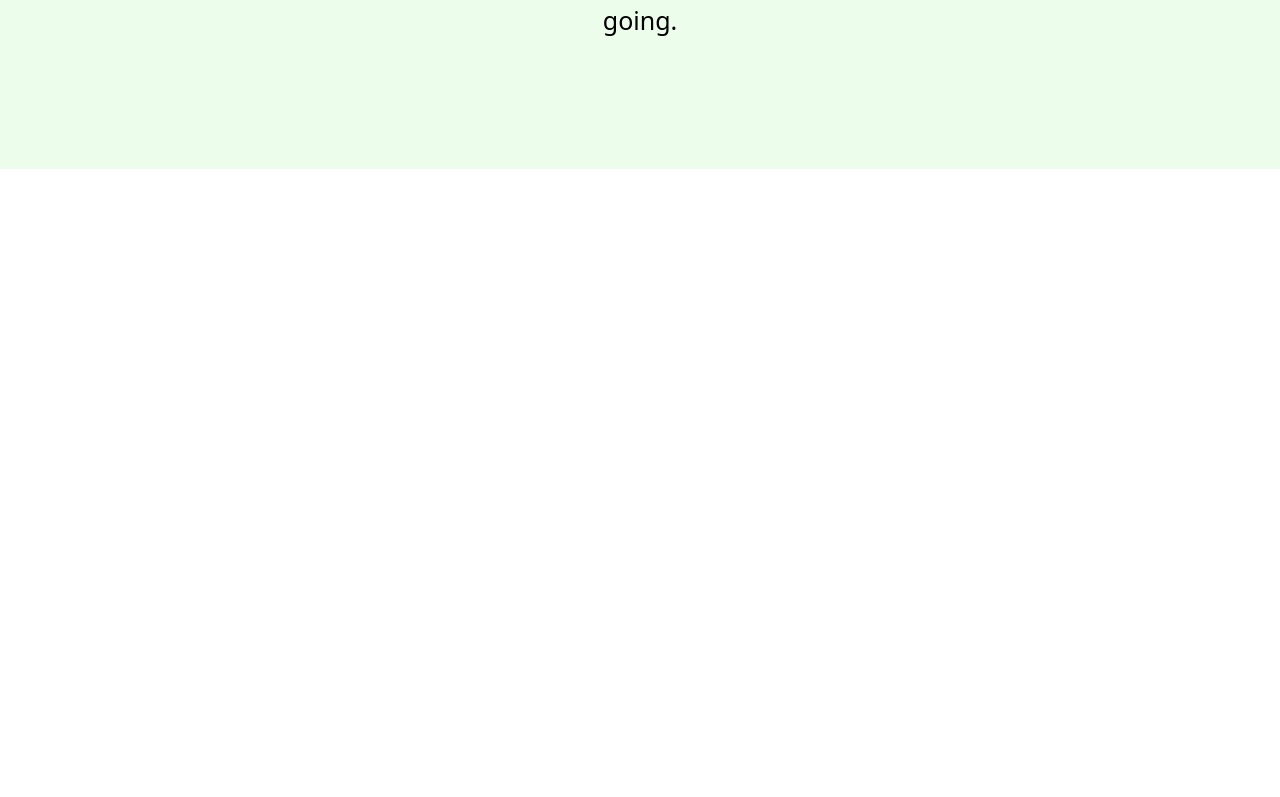
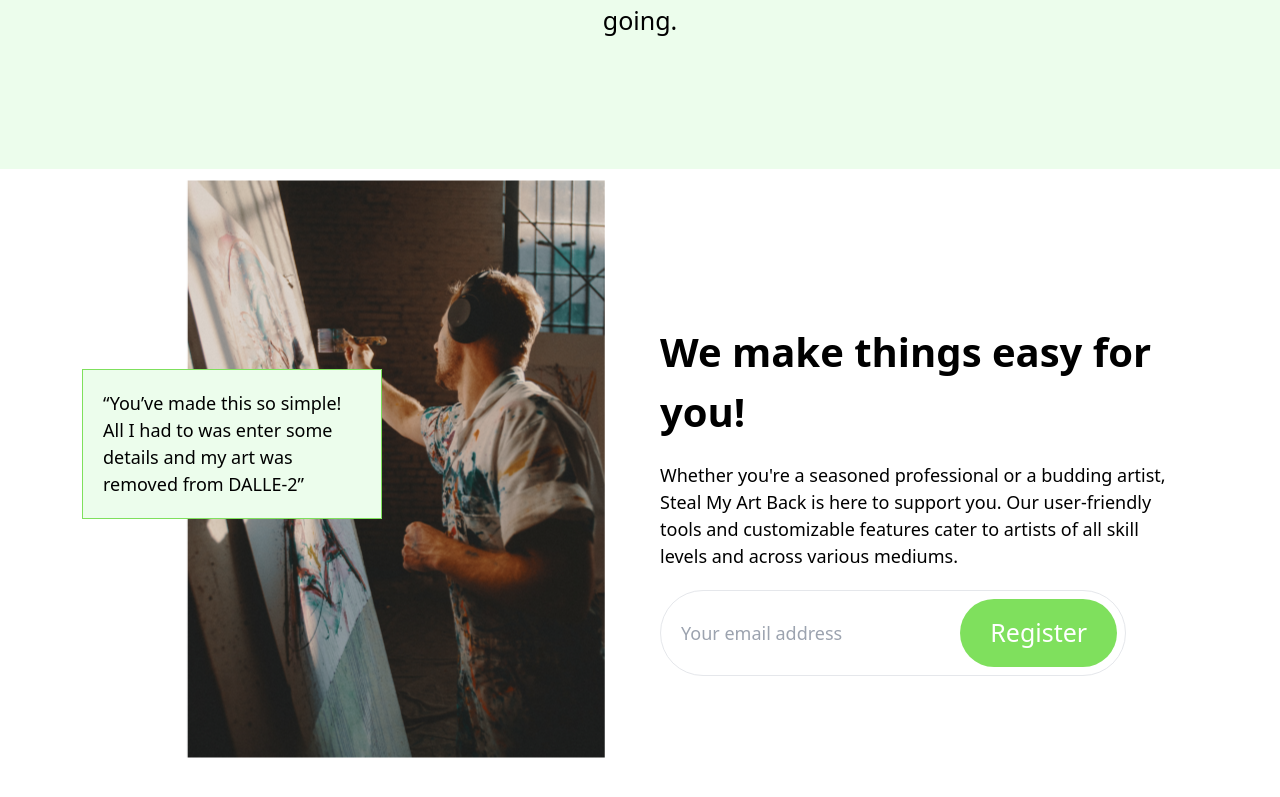
Before and after one commit to sp1d5r/Steal-My-Art-Back, a React (Create React App) app: page / in a window 1280 px wide. Shown: the part 1631-2428 px from the top of the page. Built offline with nearby package versions, Linux system fonts and the light colour scheme.

Commit message:
(Eli) Frontend: Added Information Section.

```diff
--- /dev/null
+++ b/src/components/register-form/RegisterForm.tsx
@@ -0,0 +1,17 @@
+import React from 'react';
+import { PrimaryButton } from '../buttons/PrimaryButton';
+
+export interface RegisterFormProps {
+    registerText : string
+}
+
+export const RegisterForm :React.FC<RegisterFormProps> = ({registerText}) => {
+    return <div className=" w-[90%] min-h-[50px] rounded-full bg-white border border-grey-200">
+    <label className="flex justify-between p-2 pl-5">
+        <input className="flex-1 text-[18px]" name="email" placeholder="Your email address"/>
+        <PrimaryButton onClick={() => {}} className="bg-secondary   px-2 py-2" children={
+            <p className="text-white text-[25px] text-bold"> {registerText}</p>
+        }/>
+    </label>
+ </div>
+}
--- a/src/pages/Landing.tsx
+++ b/src/pages/Landing.tsx
@@ -3,6 +3,7 @@ import { NavigationBar } from "../components/navbar/Navbar";
 import { Hero } from "../sections/hero/Hero";
 import gsap from "gsap";
 import { HowItWorks } from "../sections/hero/HowItWorks";
+import { Information } from "../sections/hero/Information";
 
 export interface LandingProps {
     enableAnimation: boolean;
@@ -71,5 +72,6 @@ export const Landing: React.FC<LandingProps> = ({enableAnimation}) => {
             id="hero"
         />
         <HowItWorks />
+        <Information />
     </div>;
 }
--- /dev/null
+++ b/src/sections/hero/Information.tsx
@@ -0,0 +1,32 @@
+import React from 'react';
+import ManPainting from "../../assets/images/man-painting.png";
+import Dots from "../../assets/dots.svg";
+import { RegisterForm } from '../../components/register-form/RegisterForm';
+
+export interface InformationProps {
+
+}
+
+export const Information: React.FC<InformationProps> = ({}) => {
+    return <section  className="w-full bg-white h-[80vh] ">
+        <div className="container flex  justify-center items-center py-20 sm:py-40 h-full">
+
+            {/* Left Hand Side */}
+            <div className="hidden flex-1 relative relative md:flex p-5 justify-end items-end min-w-[300px]">
+                <img  className='absolute top-[100px] -translate-x-[25%]' src={Dots} alt="Dots" />
+                <img  className='absolute top-0 left-0 translate-x-[25%] -translate-y-[50%]' src={ManPainting} alt="Main painting on canvas"/>
+                <div className='absolute -top-[100px] left-0 bg-primary p-5 w-[300px] border border-secondary'>
+                    <p className='italics text-[18px]'>“You’ve made this so simple! All I had to was enter some details and my art was removed from DALLE-2”</p>
+                </div>
+            </div>
+
+
+            {/* Right Hand Side */}
+            <div className="relative flex-1 flex-col  min-h-full flex justify-center items-start p-5 pt-[100px] sm:pt-10 gap-5">
+                    <h1 className='text-[40px] font-bold '>We make things easy for you!</h1>
+                    <p className='text-[18px]'>Whether you're a seasoned professional or a budding artist, Steal My Art Back is here to support you. Our user-friendly tools and customizable features cater to artists of all skill levels and across various mediums.</p>
+                    <RegisterForm registerText='Register'/>
+            </div>
+        </div>
+    </section>
+}
```
Also changed, not shown: src/assets/dots.svg (added), src/assets/images/man-painting.png (added).
